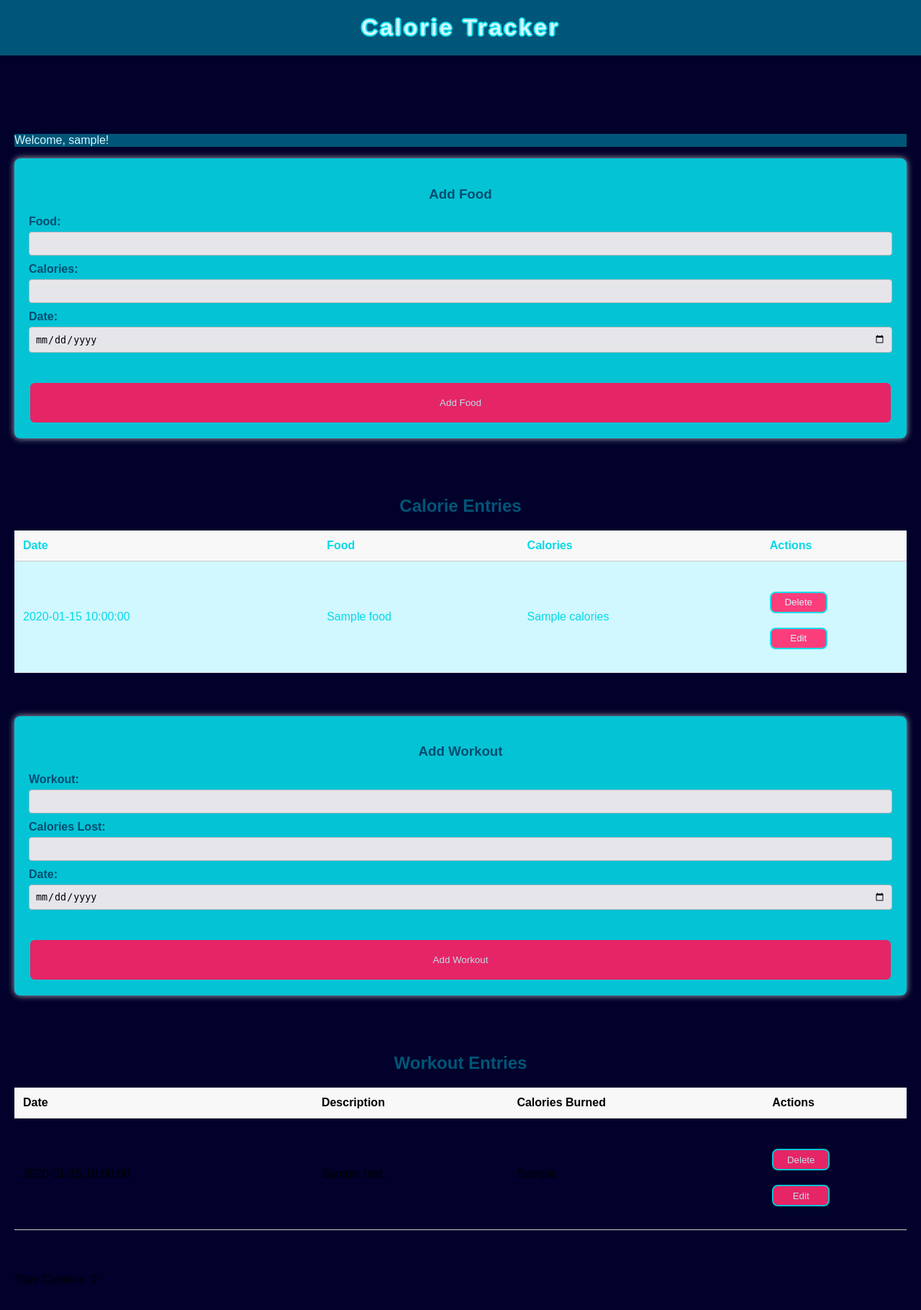
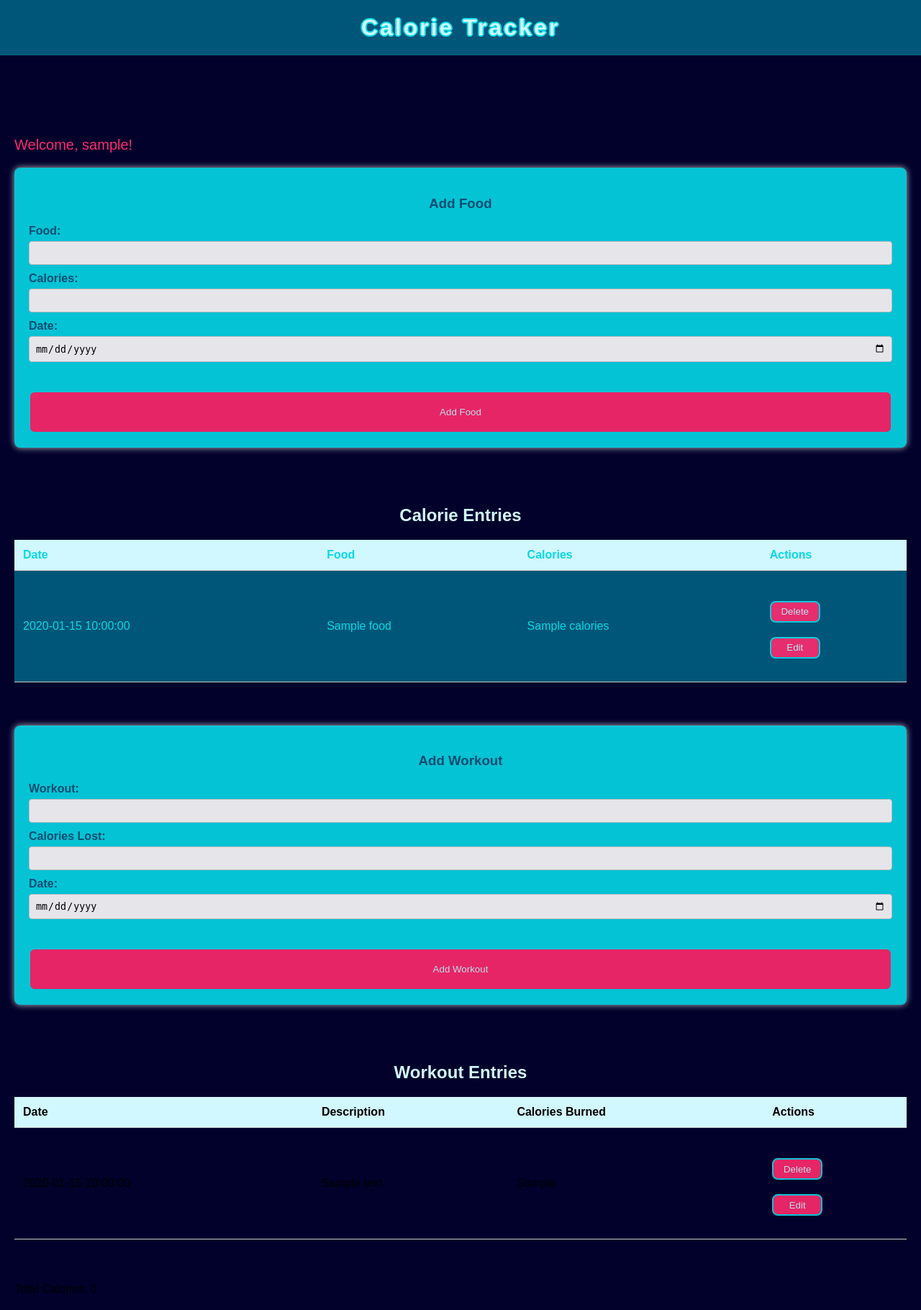
Before and after one commit to software-students-spring2024/5-final-project-spring-2024-dttt5, a Flask app: page / in a window 1280 px wide. Shown: the whole page at 72% size. Before the commit the page ends 1783 px from the top, so only its background shows below. Run offline with Flask 3, Linux system fonts and the light colour scheme; the visitor is signed in with stand-in values (Sample User, id 1); a database or web service that is not in the repository returns one stand-in record (values such as "Sample title"); parts of the project's set-up code (start-up, migrations or seed data) failed here and were passed over.

Commit message:
updated index.html

```diff
--- a/app/static/style.css
+++ b/app/static/style.css
@@ -44,13 +44,17 @@ palette:
 */
 
 .welcomeMsg{
-    background-color: #005678;
+    color: #ff2a6d;
+    font-size: 20px;
+    font-family: Arial, sans-serif;
+}
+
+.indexHeader {
     color: #d1f7ff;
-
 }
 
 #calories-table {
-    background-color: #d1f7ff;
+    background-color: #005678;
     color: #05d9e8;
 }
 
@@ -137,7 +141,7 @@ th, td {
 }
 
 th {
-    background-color: #f8f8f8;
+    background-color: #d1f7ff;
 }
 
 /* Utility classes */
@@ -197,7 +201,7 @@ a:hover {
     font-family: Arial, Helvetica, sans-serif;
     border: 2px solid #05d9e8;
     color: #d1f7ff;
-    width: 80px;
+    width: 70px;
 }
 
 .addButtons {
--- a/app/templates/index.html
+++ b/app/templates/index.html
@@ -43,7 +43,7 @@
         <div class="spacer"></div>
         <div class="spacer"></div>
 
-        <h2>Calorie Entries</h2>
+        <h2 class="indexHeader">Calorie Entries</h2>
         <table id="calories-table">
             <thead>
                 <tr>
@@ -95,7 +95,7 @@
         <div class="spacer"></div>
         <div class="spacer"></div>
 
-        <h2>Workout Entries</h2>
+        <h2 class="indexHeader">Workout Entries</h2>
         <table id="workouts-table">
             <thead>
                 <tr>
```
